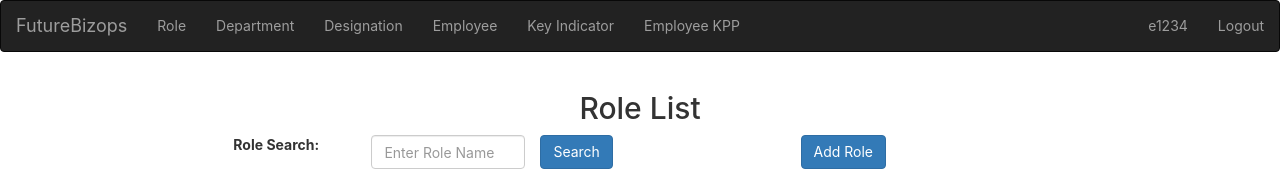
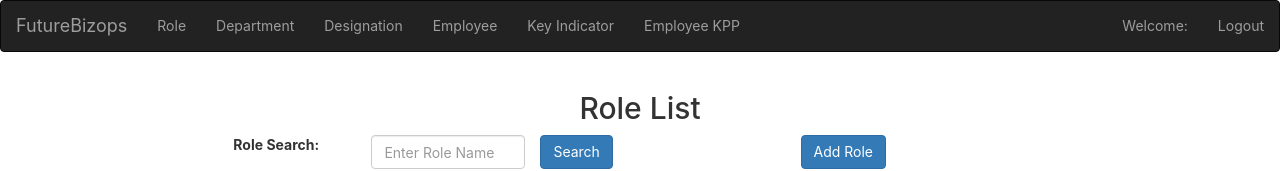
Before and after one commit to nileshjambhulkar015/KPPServiceUI, a React (Create React App) app: page / in a window 1280 px wide. Shown: the top 171 px of the page. Built offline with nearby package versions, Linux system fonts and the light colour scheme; no server answers; a web font is replaced by a local one.

Commit message:
routes added

```diff
--- a/package.json
+++ b/package.json
@@ -6,6 +6,7 @@
     "@testing-library/jest-dom": "^5.17.0",
     "@testing-library/react": "^13.4.0",
     "@testing-library/user-event": "^13.5.0",
+    "js-cookie": "^3.0.5",
     "react": "^18.2.0",
     "react-axios": "^2.0.6",
     "react-dom": "^18.2.0",
--- a/src/App.js
+++ b/src/App.js
@@ -8,10 +8,12 @@ import DesignationComponent from './components/DesignationComponent/DesignationC
 import DepartmentComponent from './components/DepartmentComponent/DepartmentComponent';
 import EmployeeKppComponent from "./components/EmployeeKppsComponent/EmployeeKppsComponent";
 import RoleComponent from "./components/RoloComponent/RoleComponent";
-
+import Cookies from 'js-cookie';
 
 function App() {
+
   return (
+
     <BrowserRouter>
     <nav className="navbar navbar-inverse">
       <div className="container-fluid">
@@ -29,7 +31,7 @@ function App() {
 
         </ul>
         <ul className="nav navbar-nav navbar-right">
-          <li><a href="#"><span className="glyphicon glyphicon-user"></span> e1234</a></li>
+        <li><a href="#">Welcome: {Cookies.get('empEId')}</a></li>
           <li> <a href="http://localhost:3008" >Logout </a></li>
         </ul>
       </div>
```
Also changed, not shown: 1 other file (tests, documents, lock files or other folders).
